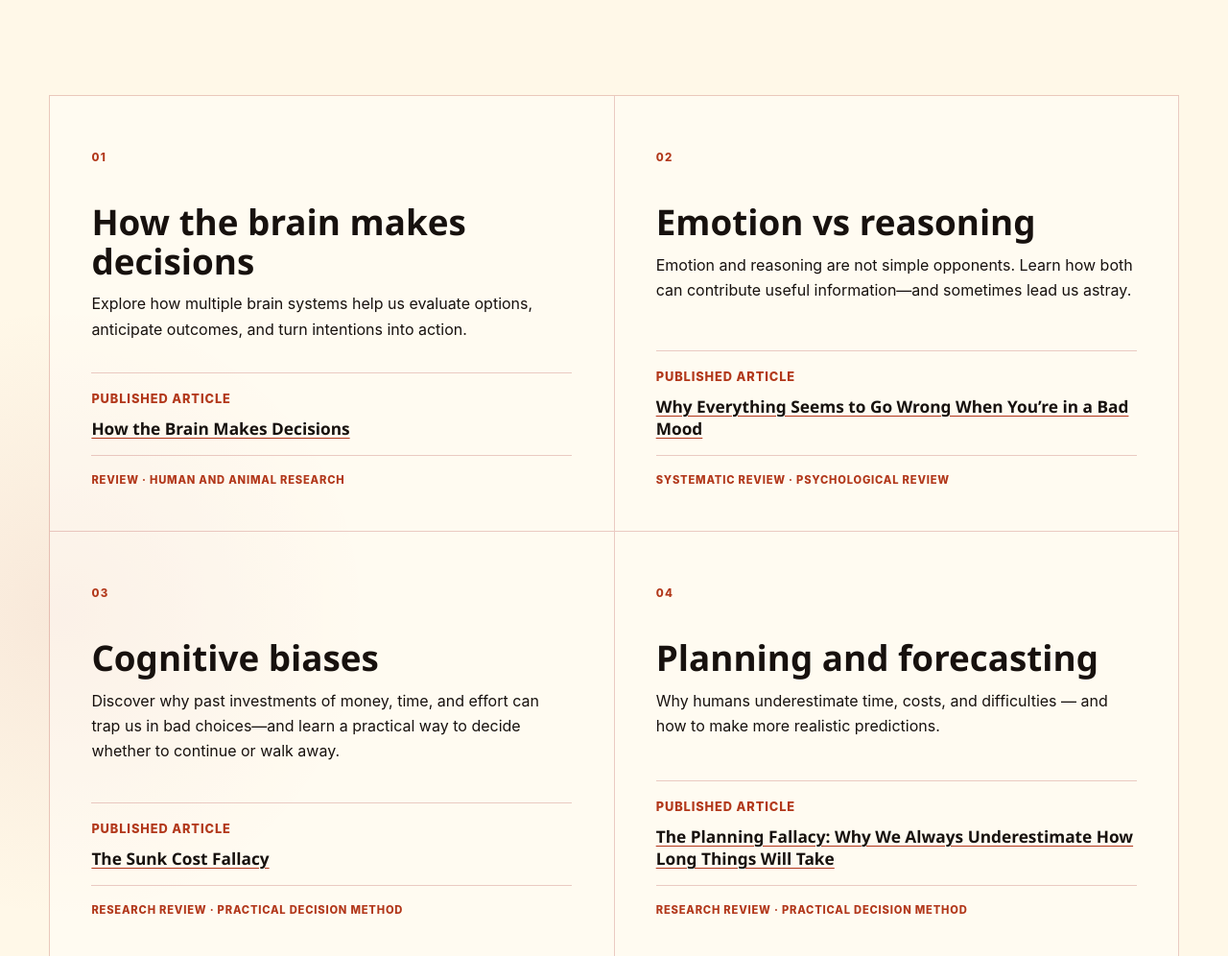
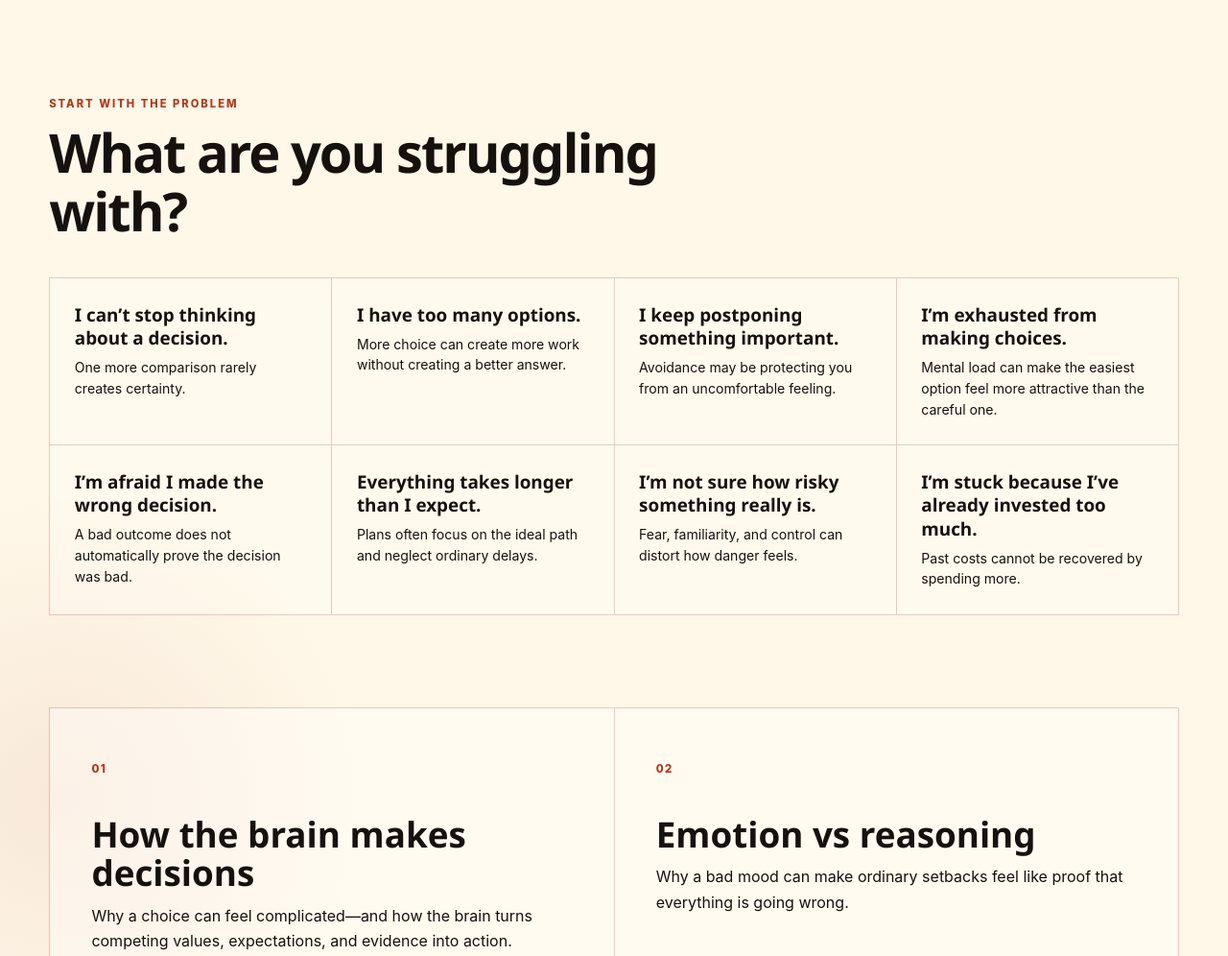
Before and after one commit to alpigroupucua-jpg/cantdecide-org, a plain HTML site: page decision-science/index.html in a window 1280 px wide. Shown: the part 825-1821 px from the top of the page at 96% size. Drawn offline with Linux system fonts and the light colour scheme.

Commit message:
Implement problem-first content discovery

```diff
--- a/assets/css/styles.css
+++ b/assets/css/styles.css
@@ -536,6 +536,57 @@ html[data-decision="no"] .decision-message-result--no {
 
 .founder-message p + p {
   margin-top: 1.15rem;
+}
+
+.problem-pathways {
+  margin-bottom: clamp(3.5rem, 8vw, 6rem);
+}
+
+.problem-pathways h2 {
+  max-width: 48rem;
+  margin: 0 0 clamp(1.5rem, 4vw, 2.5rem);
+  font-family: var(--display-font);
+  font-size: clamp(2rem, 4.5vw, 3.5rem);
+  letter-spacing: -0.035em;
+  line-height: 1.08;
+}
+
+.problem-pathways__grid {
+  display: grid;
+  grid-template-columns: minmax(0, 1fr);
+  border-top: 1px solid var(--border);
+  border-left: 1px solid var(--border);
+}
+
+.problem-pathway {
+  min-width: 0;
+  padding: clamp(1.1rem, 2.5vw, 1.6rem);
+  border-right: 1px solid var(--border);
+  border-bottom: 1px solid var(--border);
+  background: rgba(255, 255, 255, 0.2);
+  text-decoration: none;
+}
+
+.problem-pathway:hover {
+  background: rgba(255, 255, 255, 0.5);
+}
+
+.problem-pathway strong,
+.problem-pathway span {
+  display: block;
+}
+
+.problem-pathway strong {
+  font-family: var(--display-font);
+  font-size: clamp(1rem, 1.6vw, 1.18rem);
+  line-height: 1.3;
+}
+
+.problem-pathway span {
+  margin-top: 0.45rem;
+  color: var(--muted);
+  font-size: 0.88rem;
+  line-height: 1.55;
 }
 
 .mission-grid,
@@ -1131,6 +1182,10 @@ html[data-decision="no"] .decision-message-result--no {
 }
 
 @media (min-width: 64rem) {
+  .problem-pathways .problem-pathways__grid {
+    grid-template-columns: repeat(4, minmax(0, 1fr));
+  }
+
   .decision-message {
     width: max-content;
     max-width: none;
@@ -1144,6 +1199,10 @@ html[data-decision="no"] .decision-message-result--no {
 }
 
 @media (min-width: 42.01rem) {
+  .problem-pathways__grid {
+    grid-template-columns: repeat(2, minmax(0, 1fr));
+  }
+
   .mission-grid,
   .topic-grid {
     grid-template-columns: repeat(2, minmax(0, 1fr));
--- a/decision-science/index.html
+++ b/decision-science/index.html
@@ -18,7 +18,7 @@
     <meta name="twitter:description" content="Thoughts, observations, and accessible summaries of publicly available science about how humans decide.">
     <meta name="twitter:image" content="https://cantdecide.org/assets/img/og-card-v3.png">
     <link rel="icon" href="/assets/icons/favicon-v2.svg" type="image/svg+xml">
-    <link rel="stylesheet" href="/assets/css/styles.css?v=15">
+    <link rel="stylesheet" href="/assets/css/styles.css?v=17">
     <script src="/assets/js/main.js" defer></script>
   </head>
   <body class="content-page">
@@ -49,21 +49,60 @@
         <p class="editorial-note" data-editable="source" data-path="/decision-science/index.html" data-key="editorial-note" data-type="text">Where possible, we will link readers to original scientific papers, universities, research institutions, and other authoritative sources. Our aim is to encourage curiosity and critical thinking so readers can examine the evidence and reach their own conclusions. No research, statistics, quotations, authors, studies, or citations will be invented.</p>
       </header>
 
+      <section class="problem-pathways" aria-labelledby="problem-pathways-heading">
+        <p class="eyebrow">Start with the problem</p>
+        <h2 id="problem-pathways-heading">What are you struggling with?</h2>
+        <div class="problem-pathways__grid">
+          <a class="problem-pathway" href="/decision-science/how-to-stop-overthinking-a-decision/">
+            <strong>I can’t stop thinking about a decision.</strong>
+            <span>One more comparison rarely creates certainty.</span>
+          </a>
+          <a class="problem-pathway" href="/decision-science/paradox-of-choice/">
+            <strong>I have too many options.</strong>
+            <span>More choice can create more work without creating a better answer.</span>
+          </a>
+          <a class="problem-pathway" href="/habits/why-we-procrastinate/">
+            <strong>I keep postponing something important.</strong>
+            <span>Avoidance may be protecting you from an uncomfortable feeling.</span>
+          </a>
+          <a class="problem-pathway" href="/decision-science/decision-fatigue/">
+            <strong>I’m exhausted from making choices.</strong>
+            <span>Mental load can make the easiest option feel more attractive than the careful one.</span>
+          </a>
+          <a class="problem-pathway" href="/decision-science/outcome-bias/">
+            <strong>I’m afraid I made the wrong decision.</strong>
+            <span>A bad outcome does not automatically prove the decision was bad.</span>
+          </a>
+          <a class="problem-pathway" href="/decision-science/planning-fallacy/">
+            <strong>Everything takes longer than I expect.</strong>
+            <span>Plans often focus on the ideal path and neglect ordinary delays.</span>
+          </a>
+          <a class="problem-pathway" href="/decision-science/risk-perception/">
+            <strong>I’m not sure how risky something really is.</strong>
+            <span>Fear, familiarity, and control can distort how danger feels.</span>
+          </a>
+          <a class="problem-pathway" href="/decision-science/sunk-cost-fallacy/">
+            <strong>I’m stuck because I’ve already invested too much.</strong>
+            <span>Past costs cannot be recovered by spending more.</span>
+          </a>
+        </div>
+      </section>
+
       <section class="topic-grid" aria-label="Decision-making topics">
         <article class="topic-card" data-editable="source" data-path="/decision-science/index.html" data-key="topic-brain">
           <p class="topic-number">01</p>
           <h2>How the brain makes decisions</h2>
-          <p>Explore how multiple brain systems help us evaluate options, anticipate outcomes, and turn intentions into action.</p>
+          <p>Why a choice can feel complicated—and how the brain turns competing values, expectations, and evidence into action.</p>
           <div class="article-placeholder article-placeholder--published">
             <span>Published article</span>
-            <a class="topic-article-link" href="/decision-science/how-the-brain-makes-decisions/">How the Brain Makes Decisions</a>
+            <a class="topic-article-link" href="/decision-science/how-the-brain-makes-decisions/">Why Decisions Feel So Complicated: How the Brain Turns Options into Action</a>
           </div>
           <p class="source-placeholder">Review · Human and animal research</p>
         </article>
         <article class="topic-card" data-editable="source" data-path="/decision-science/index.html" data-key="topic-emotion">
           <p class="topic-number">02</p>
           <h2>Emotion vs reasoning</h2>
-          <p>Emotion and reasoning are not simple opponents. Learn how both can contribute useful information—and sometimes lead us astray.</p>
+          <p>Why a bad mood can make ordinary setbacks feel like proof that everything is going wrong.</p>
           <div class="article-placeholder article-placeholder--published">
             <span>Published article</span>
             <a class="topic-article-link" href="/decision-science/why-everything-seems-to-go-wrong-in-a-bad-mood/">Why Everything Seems to Go Wrong When You’re in a Bad Mood</a>
@@ -73,7 +112,7 @@
         <article class="topic-card" data-editable="source" data-path="/decision-science/index.html" data-key="topic-biases">
           <p class="topic-number">03</p>
           <h2>Cognitive biases</h2>
-          <p>Discover why past investments of money, time, and effort can trap us in bad choices—and learn a practical way to decide whether to continue or walk away.</p>
+          <p>Why money, time, and effort already spent can keep you committed to a choice that no longer makes sense.</p>
           <div class="article-placeholder article-placeholder--published">
             <span>Published article</span>
             <a class="topic-article-link" href="/decision-science/sunk-cost-fallacy/">The Sunk Cost Fallacy</a>
@@ -83,17 +122,17 @@
         <article class="topic-card" data-editable="source" data-path="/decision-science/index.html" data-key="topic-planning-fallacy">
           <p class="topic-number">04</p>
           <h2>Planning and forecasting</h2>
-          <p>Why humans underestimate time, costs, and difficulties — and how to make more realistic predictions.</p>
+          <p>Why projects keep taking longer and costing more than expected—and how to forecast from evidence rather than optimism.</p>
           <div class="article-placeholder article-placeholder--published">
             <span>Published article</span>
-            <a class="topic-article-link" href="/decision-science/planning-fallacy/">The Planning Fallacy: Why We Always Underestimate How Long Things Will Take</a>
+            <a class="topic-article-link" href="/decision-science/planning-fallacy/">Why Everything Takes Longer Than You Expect: The Planning Fallacy</a>
           </div>
           <p class="source-placeholder">Research review · Practical decision method</p>
         </article>
         <article class="topic-card" data-editable="source" data-path="/decision-science/index.html" data-key="topic-fatigue">
           <p class="topic-number">05</p>
           <h2>Analysis paralysis</h2>
-          <p>Learn why useful thinking can turn into analysis paralysis—and how to make a responsible decision without waiting for perfect certainty.</p>
+          <p>Why one more comparison rarely creates certainty—and how to stop researching when the decision is ready.</p>
           <div class="article-placeholder article-placeholder--published">
             <span>Published article</span>
             <a class="topic-article-link" href="/decision-science/how-to-stop-overthinking-a-decision/">How to Stop Overthinking a Decision</a>
@@ -103,7 +142,7 @@
         <article class="topic-card" data-editable="source" data-path="/decision-science/index.html" data-key="topic-decision-fatigue">
           <p class="topic-number">06</p>
           <h2>Decision fatigue</h2>
-          <p>Why decisions can start feeling harder after a mentally demanding day—and how to protect your attention for the choices that actually matter.</p>
+          <p>Why even simple choices can feel exhausting after a demanding day—and how to save attention for what matters.</p>
           <div class="article-placeholder article-placeholder--published">
             <span>Published article</span>
             <a class="topic-article-link" href="/decision-science/decision-fatigue/">Decision Fatigue: Why Making Too Many Choices Can Leave You Mentally Exhausted</a>
@@ -113,7 +152,7 @@
         <article class="topic-card" data-editable="source" data-path="/decision-science/index.html" data-key="topic-choice-overload">
           <p class="topic-number">07</p>
           <h2>Choice overload</h2>
-          <p>Why having more choices can sometimes make us less confident, postpone decisions, and make simplicity feel more attractive.</p>
+          <p>Why more options can lead to endless comparison, lower confidence, and postponement instead of a better choice.</p>
           <div class="article-placeholder article-placeholder--published">
             <span>Published article</span>
             <a class="topic-article-link" href="/decision-science/paradox-of-choice/">The Paradox of Choice: Why More Options Can Make Decisions Harder</a>
@@ -123,7 +162,7 @@
         <article class="topic-card" data-editable="source" data-path="/decision-science/index.html" data-key="topic-habits">
           <p class="topic-number">08</p>
           <h2>Habits</h2>
-          <p>Why procrastination is often about emotion rather than laziness—and practical ways to make starting easier.</p>
+          <p>Why you postpone tasks you genuinely care about—and how to make the first five minutes easier.</p>
           <div class="article-placeholder article-placeholder--published">
             <span>Published article</span>
             <a class="topic-article-link" href="/habits/why-we-procrastinate/">Why We Procrastinate: The Psychology of Putting Things Off—and How to Start</a>
@@ -133,7 +172,7 @@
         <article class="topic-card" data-editable="source" data-path="/decision-science/index.html" data-key="topic-risk">
           <p class="topic-number">09</p>
           <h2>Risk perception</h2>
-          <p>Examine why a risk can feel very different from its measured likelihood, depending on familiarity, control, and context.</p>
+          <p>Why an unlikely danger can feel terrifying while a familiar one barely registers—and how to compare feeling with evidence.</p>
           <div class="article-placeholder article-placeholder--published">
             <span>Published article</span>
             <a class="topic-article-link" href="/decision-science/risk-perception/">Risk Perception: Why Some Dangers Terrify Us While Others Barely Register</a>
@@ -143,7 +182,7 @@
         <article class="topic-card" data-editable="source" data-path="/decision-science/index.html" data-key="topic-probability">
           <p class="topic-number">10</p>
           <h2>Probability</h2>
-          <p>Build intuition for uncertainty, base rates, and the difference between what is possible and what is likely.</p>
+          <p>How to judge whether something is genuinely likely instead of letting one vivid possibility dominate the decision.</p>
           <div class="article-placeholder article-placeholder--published">
             <span>Published article</span>
             <a class="topic-article-link" href="/decision-science/possible-vs-probable/">Possible Is Not Probable: How to Think Better About Chances and Base Rates</a>
@@ -153,7 +192,7 @@
         <article class="topic-card" data-editable="source" data-path="/decision-science/index.html" data-key="topic-social">
           <p class="topic-number">11</p>
           <h2>Social influence</h2>
-          <p>How framing, urgency, social pressure, and professional persuasion can quietly shape important decisions—and how to recognize the pattern before saying yes.</p>
+          <p>Why you can leave a friendly conversation having agreed to something you never intended—and how to slow the decision down.</p>
           <div class="article-placeholder article-placeholder--published">
             <span>Published article</span>
             <a class="topic-article-link" href="/decision-science/the-invisible-push/">The Invisible Push: How Other People Shape Your Decisions Without You Noticing</a>
@@ -163,7 +202,7 @@
         <article class="topic-card" data-editable="source" data-path="/decision-science/index.html" data-key="topic-mistakes">
           <p class="topic-number">12</p>
           <h2>Learning from mistakes</h2>
-          <p>Separate a decision’s quality from its outcome and discover how reflection can improve the next choice.</p>
+          <p>How to tell whether a disappointing result came from a poor decision, bad luck, or uncertainty you could not control.</p>
           <div class="article-placeholder article-placeholder--published">
             <span>Published article</span>
             <a class="topic-article-link" href="/decision-science/outcome-bias/">Outcome Bias: Why a Good Result Doesn’t Always Mean You Made a Good Decision</a>
```
Also changed, not shown: decision-science/how-the-brain-makes-decisions/index.html (+11 -11 lines), decision-science/how-to-stop-overthinking-a-decision/index.html (+2 -0 lines), decision-science/planning-fallacy/index.html (+11 -11 lines), decision-science/the-invisible-push/index.html (+2 -0 lines), decision-science/why-everything-seems-to-go-wrong-in-a-bad-mood/index.html (+2 -0 lines), index.html (+9 -7 lines), sitemap.xml (+4 -4 lines).
